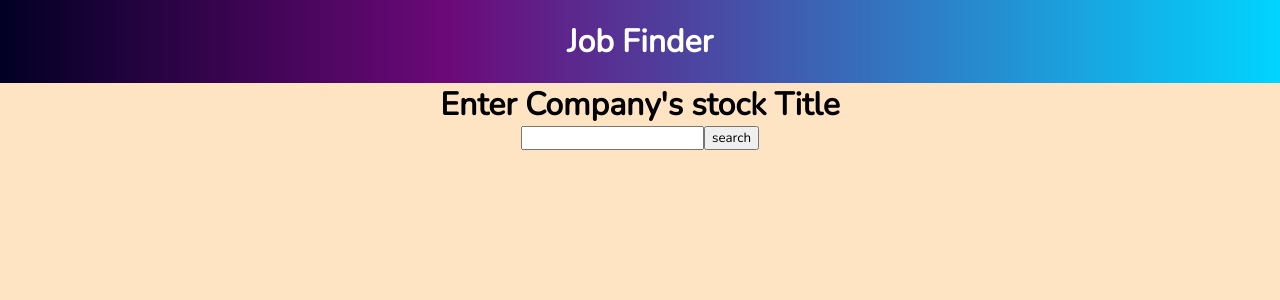
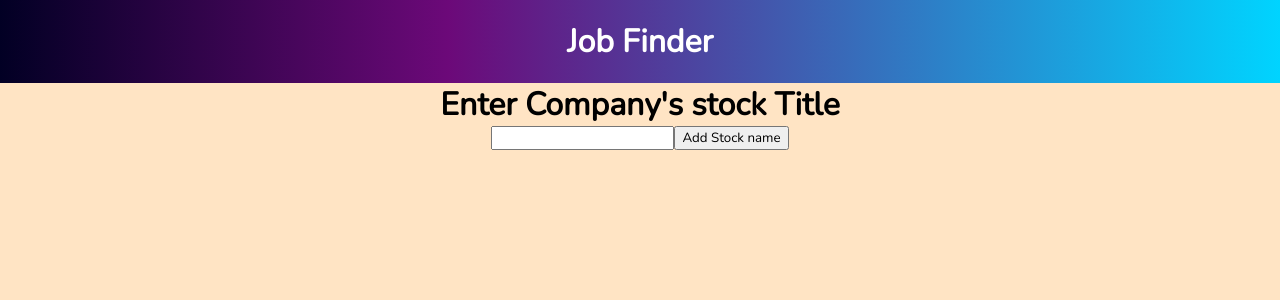
Before and after one commit to GrantjyLi/Simula-Stock, a React (Create React App) app: page / in a window 1280 px wide. Shown: the top 300 px of the page. Built offline with nearby package versions, Linux system fonts and the light colour scheme.

Commit message:
derivative button presses are no more
you don't have to press the search button twice before the price shows up

after pressing once it will update immediately

```diff
--- a/src/SearchResults.jsx
+++ b/src/SearchResults.jsx
@@ -1,25 +1,34 @@
-import React, { useState, useEffect } from "react";
+import React, { useState } from "react";
 import Axios from 'axios'
 import './input.css'
 
 const myKey = "297df47f70a8438bb3329c6b9e2499db";
+const stockList =[]
 function Results() {
+    //state elements
     const [stockData, setData] = useState("")
-    const [inputText, setInput] = useState("")
     const [searchText, setSearch] = useState("")
 
+    //getting data using api
     let url;
     const getData = ()=>{
+        if(searchText === ""){return}
         url = 'https://api.twelvedata.com/price?symbol=' + searchText + '&apikey=' + myKey;
 
-        if(searchText === ""){return}
+        //using Axios to get an API response
+        Axios.get(url).then((response)=>{
 
-        Axios.get(url).then((response)=>{
+            if(response.data.code === 400){
+                console.log(searchText + " was not found");
+                return
+            }
+
+            //handling valid data return
             console.log(searchText + " is searched")
             setData(searchText + ": $"+ parseFloat(response.data.price).toFixed(2))
-            console.log(response)
-
+            stockList.push({"name" : searchText, "data": response})
         })
+        console.log(stockList);
     }
 
     return(
@@ -30,15 +39,12 @@ function Results() {
                 <input
                     type="text"
                     id="nameInput"
-                    onChange={(e) => {setInput(e.target.value)}}
+                    onChange={(e) => {setSearch(e.target.value)}}
                 />
 
-                <button id = "searchButton" onClick={()=>{
-                        setSearch(inputText)
-                        getData()
-                    }
+                <button id = "searchButton" onClick={getData}
 
-                }>search
+                >Add Stock name
                 </button>
 
             </div>
@@ -48,9 +54,7 @@ function Results() {
                 <div className="Items">
                     {stockData}
                     <JobComponent job = {stockData}/>
-
                 </div>
-
             </div>
         </div>
     )
```
